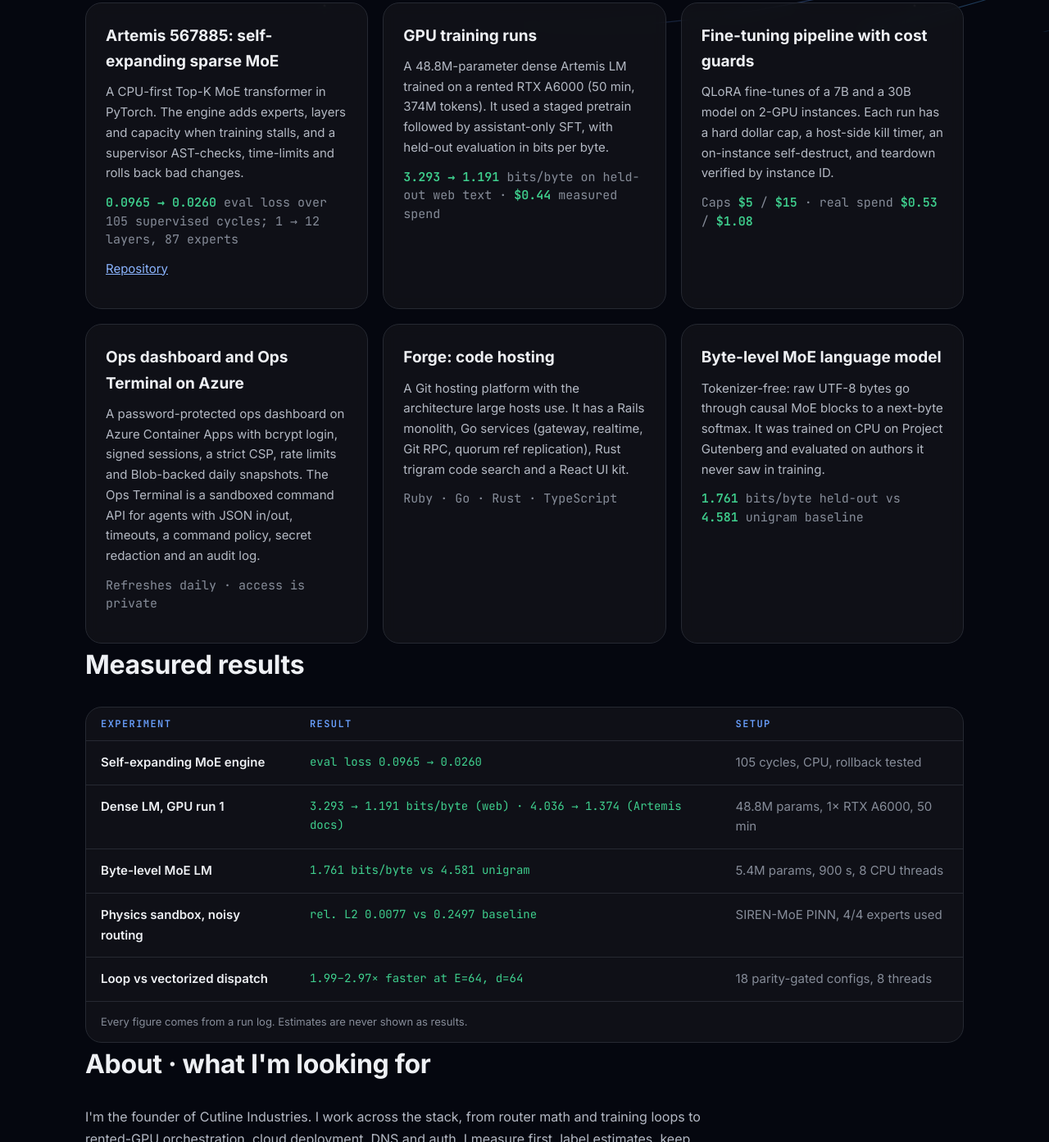
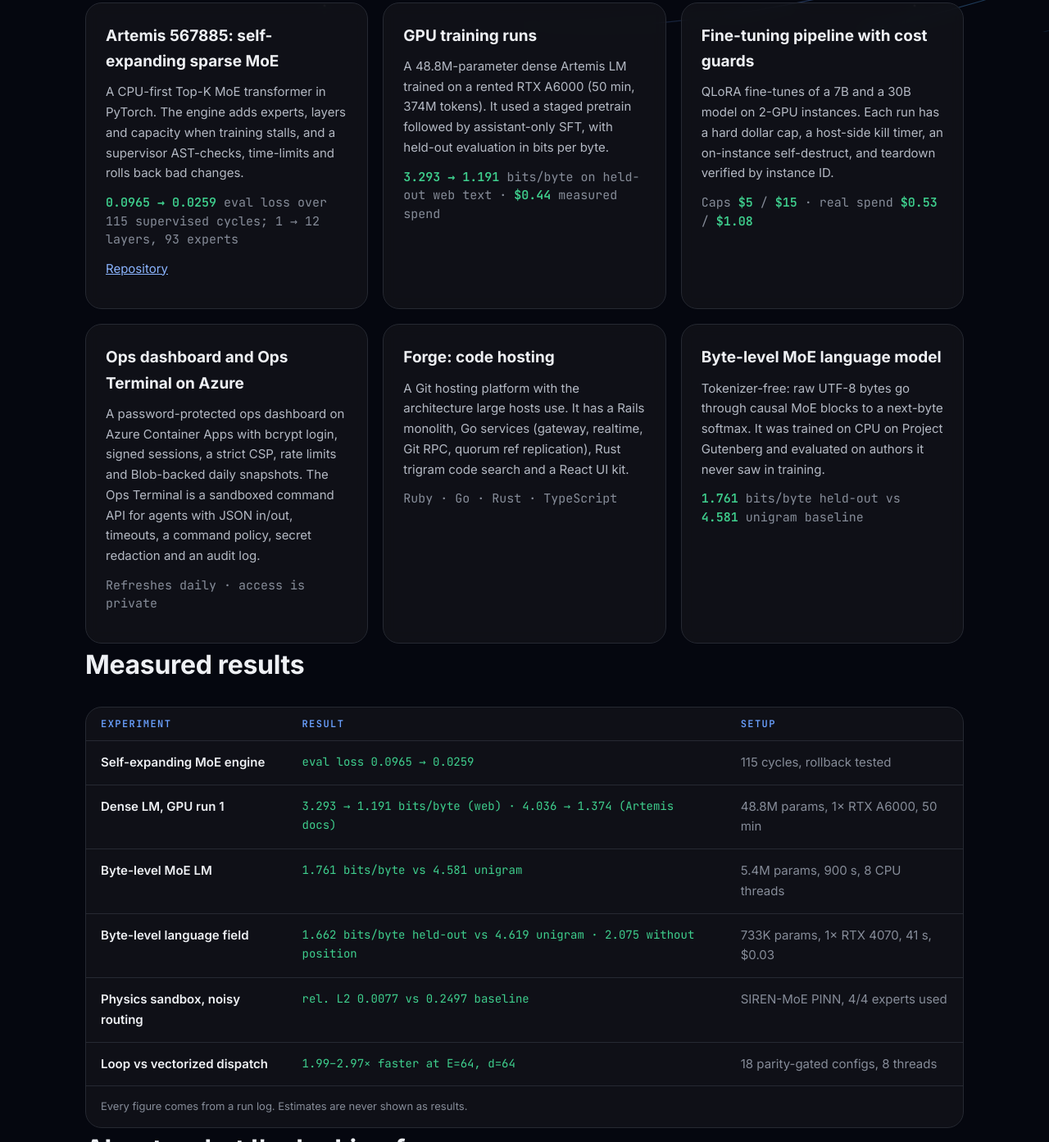
Before and after one commit to lpittman-blip/portfolio, a plain HTML site: page index.html in a window 1280 px wide. Shown: the part 761-2154 px from the top of the page at 82% size. Drawn offline with Linux system fonts and the light colour scheme.

Commit message:
Portfolio: expand engine at 115 cycles, add stage 9(c) byte-level field result (measured)

```diff
--- a/index.html
+++ b/index.html
@@ -43,7 +43,7 @@
       <article class="card">
         <h3>Artemis 567885: self-expanding sparse MoE</h3>
         <p>A CPU-first Top-K MoE transformer in PyTorch. The engine adds experts, layers and capacity when training stalls, and a supervisor AST-checks, time-limits and rolls back bad changes.</p>
-        <p class="metric"><b>0.0965 → 0.0260</b> eval loss over 105 supervised cycles; 1 → 12 layers, 87 experts</p>
+        <p class="metric"><b>0.0965 → 0.0259</b> eval loss over 115 supervised cycles; 1 → 12 layers, 93 experts</p>
         <p><a href="https://github.com/Cutline-industries/artemis-567885">Repository</a></p>
       </article>
       <article class="card">
@@ -81,9 +81,10 @@
       <caption>Every figure comes from a run log. Estimates are never shown as results.</caption>
       <thead><tr><th scope="col">Experiment</th><th scope="col">Result</th><th scope="col">Setup</th></tr></thead>
       <tbody>
-        <tr><th scope="row">Self-expanding MoE engine</th><td>eval loss 0.0965 → 0.0260</td><td>105 cycles, CPU, rollback tested</td></tr>
+        <tr><th scope="row">Self-expanding MoE engine</th><td>eval loss 0.0965 → 0.0259</td><td>115 cycles, rollback tested</td></tr>
         <tr><th scope="row">Dense LM, GPU run 1</th><td>3.293 → 1.191 bits/byte (web) · 4.036 → 1.374 (Artemis docs)</td><td>48.8M params, 1× RTX A6000, 50 min</td></tr>
         <tr><th scope="row">Byte-level MoE LM</th><td>1.761 bits/byte vs 4.581 unigram</td><td>5.4M params, 900 s, 8 CPU threads</td></tr>
+        <tr><th scope="row">Byte-level language field</th><td>1.662 bits/byte held-out vs 4.619 unigram · 2.075 without position</td><td>733K params, 1× RTX 4070, 41 s, $0.03</td></tr>
         <tr><th scope="row">Physics sandbox, noisy routing</th><td>rel. L2 0.0077 vs 0.2497 baseline</td><td>SIREN-MoE PINN, 4/4 experts used</td></tr>
         <tr><th scope="row">Loop vs vectorized dispatch</th><td>1.99–2.97× faster at E=64, d=64</td><td>18 parity-gated configs, 8 threads</td></tr>
       </tbody>
```
